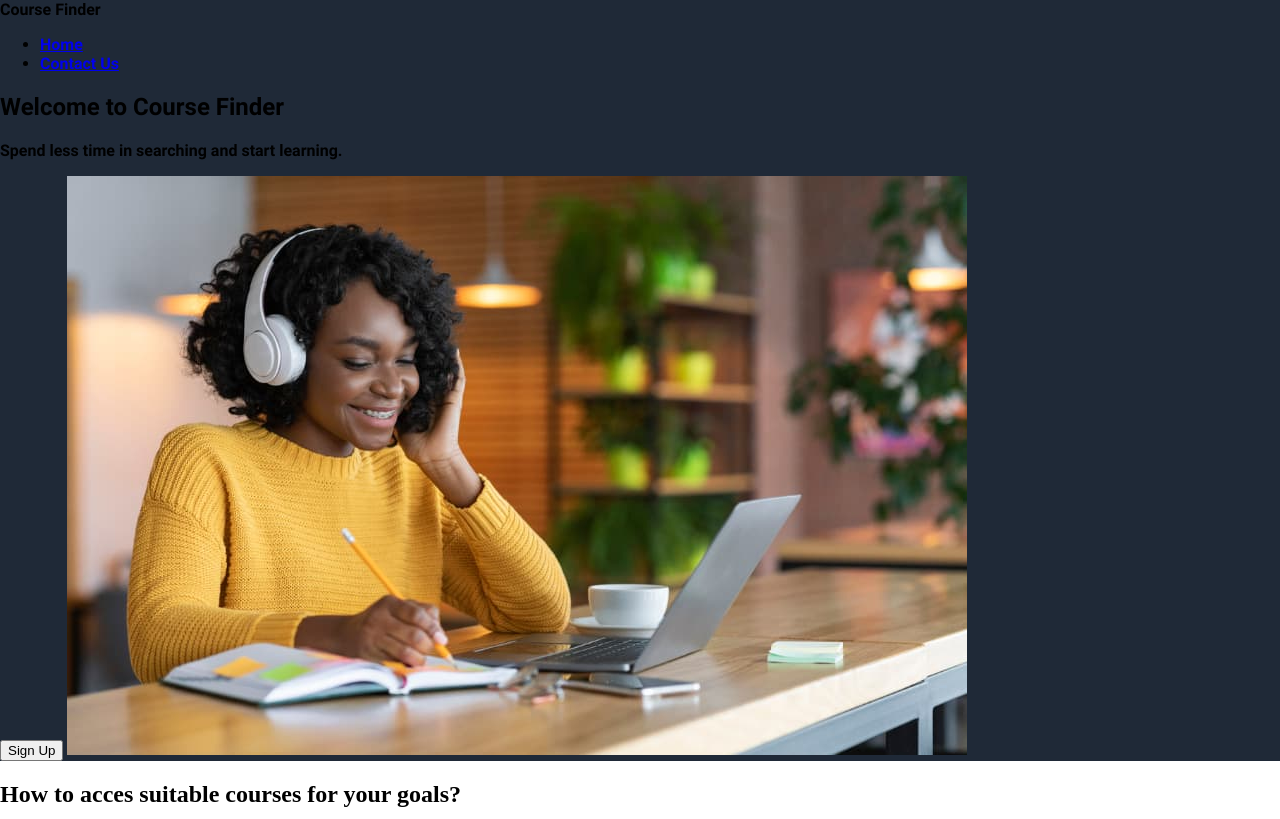
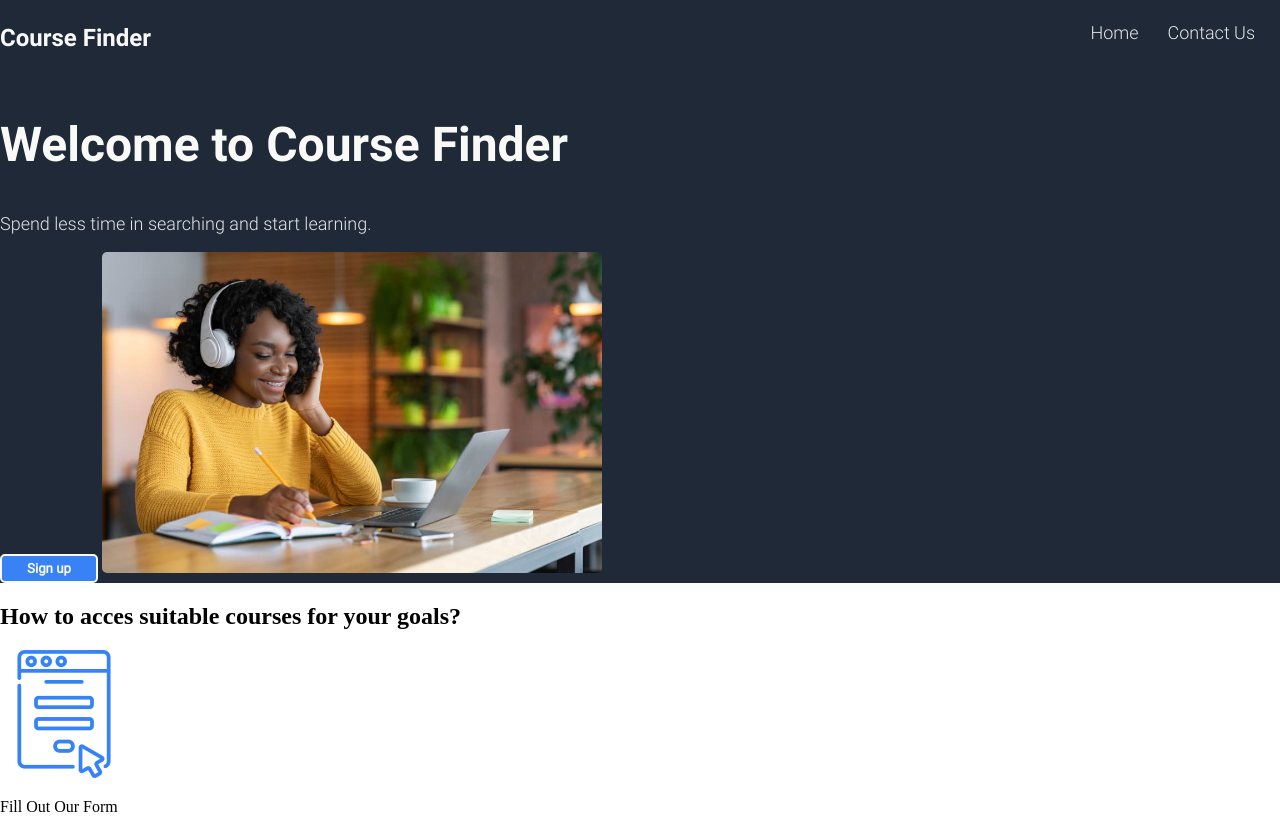
Before and after one commit to Shahad-AlMamari/brainnest-css-assignment, a plain HTML site: page index.html in a window 1280 px wide. Shown: the top 819 px of the page. Drawn offline with Linux system fonts and the light colour scheme.

Commit message:
Added css to header
css applied in
navbar, main text in the welcome section, buttons , quote section

```diff
--- a/index.html
+++ b/index.html
@@ -10,16 +10,16 @@
 <body>
     <header>
         <nav>
-            Course Finder
-            <ul>
+            <p id="header-logo">Course Finder</p>
+            <ul id="nav-bar">
                 <li><a href="index.html">Home</a></li>
                 <li><a href="contact-us.html">Contact Us</a></li>
             </ul>
         </nav>
-        <section>
+        <section id="welcome">
             <h1>Welcome to Course Finder</h1>
-            <p>Spend less time in searching and start learning.</p>
-            <button>Sign Up</button>
+            <p class="tagline">Spend less time in searching and start learning.</p>
+            <button>Sign up</button>
             <img
             src="image/student-taking-online-class.jpg"
             alt="girl in a long sleeve yellow sweater with a gret headphone, sitting in fornt a laptop and writing notes in a book"
@@ -48,7 +48,7 @@
                 </div>
             </div>
         </section>
-        <section>
+        <section id="quote">
             <blockquote cite="https://www.brainyquote.com/quotes/jiddu_krishnamurti_395484?src=t_learning">
                 There is no end to education. It is not that you read a book, pass an examination, and finish with education. The whole of life, from the moment you are born to the moment you die, is a process of learning.
             </blockquote>
--- a/style.css
+++ b/style.css
@@ -1,6 +1,6 @@
 @font-face {
     font-family: 'Roboto';
-    src: url(fonts/Roboto-Black.ttf) format('truetype');
+    src: url(fonts/Roboto-Regular.ttf) format('truetype');
 }
 @font-face {
     font-family: 'Roboto-light';
@@ -21,6 +21,66 @@ body{
 header,footer{
 background-color: #1F2937;
 }
-header{
-    font-family: 'Roboto-bold', sans-serif;
+nav{
+    display: flex;
+    flex-direction: row;
+    justify-content: space-between;
 }
+#header-logo{
+font-family: 'Roboto-bold','sans-serif';
+font-size: 24px;
+color: #F9FAF8;
+}
+#nav-bar li a, .tagline{
+    font-family: 'Roboto-light';
+    font-size: 18px;
+    color: #E5E7EB;
+}
+#nav-bar{
+    list-style: none;
+    padding: 6px 0;
+}
+#nav-bar li{
+    display: inline;
+    padding-right: 25px;
+    }
+#nav-bar li a{
+text-decoration: none;
+}
+#nav-bar li a:hover{
+    color: #3882F6;
+    }
+header h1{
+    font-family: 'Roboto-bold','sans-serif';
+    font-size: 48px;
+    font-weight: 800;
+    color: #F9FAF8;
+}
+button{
+    background-color: #3882F6;
+    color: #F9FAF8;
+    border: 2px solid #F9FAF8;
+    font-family: 'Roboto','sans-serif';
+    font-weight: 600;
+    padding: 5px 25px;
+    border-radius: 5px;
+}
+header img{
+    border-radius: 5px;
+    height: auto;
+    width: 500px;
+    align-items: flex-end;
+}
+
+    header{
+    margin: 0 auto;
+
+}
+
+#quote{
+    background-color: #E5E7EB;
+    font-size: 36px;
+    font-family: 'Roboto-light', 'sans-serif';
+    font-style: italic;
+    color: #1F2937;
+}
```
